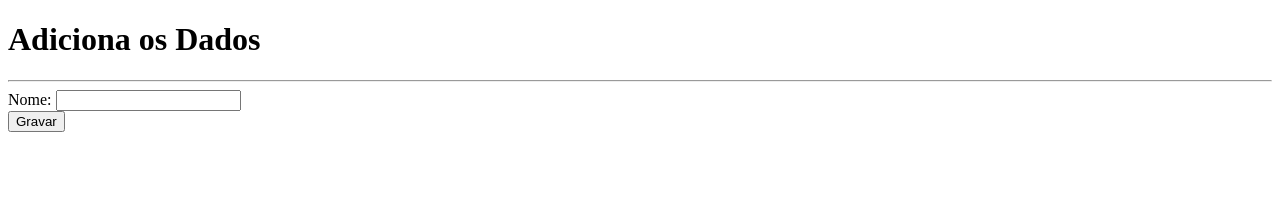
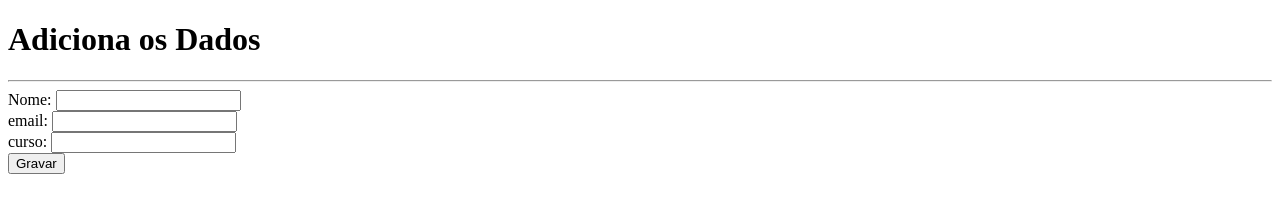
Before and after one commit to Manuel-castanares/Handout, a plain HTML site: page WebContent/Index.html in a window 1280 px wide. Drawn offline with Linux system fonts and the light colour scheme.

Commit message:
Changed index file

```diff
--- a/WebContent/Index.html
+++ b/WebContent/Index.html
@@ -9,6 +9,8 @@
 	<hr />
 	<form action="AdicionaDados">
 		Nome: <input type="text" name="nome" /><br />
+		email: <input type="text" name="email" /><br />
+		curso: <input type="text" name="curso" /><br />
 		<input type="submit" value="Gravar" />
 	</form>
 
```
